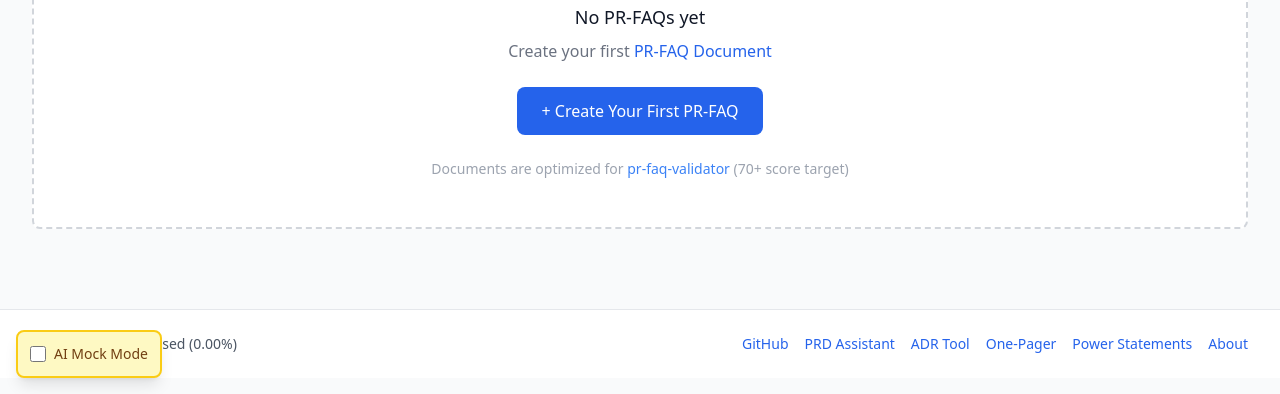
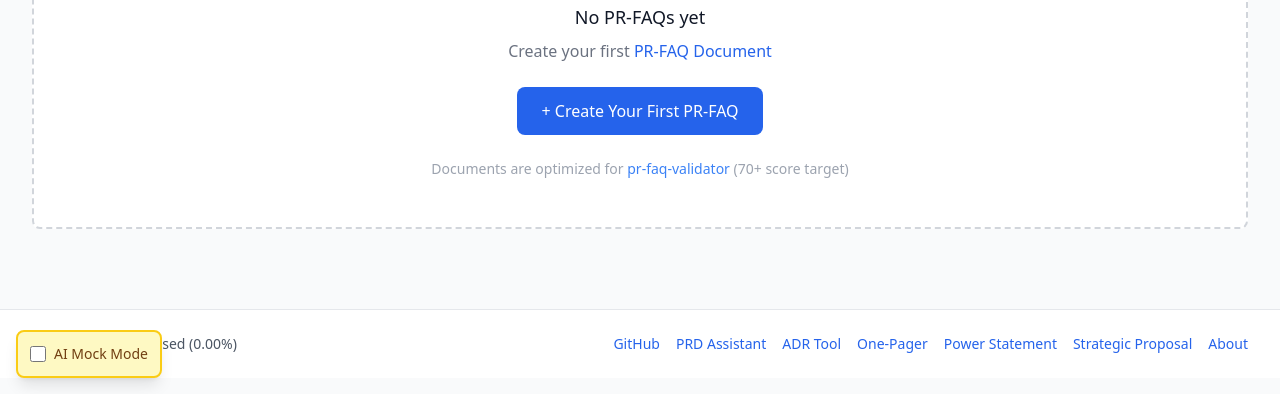
Before and after one commit to bordenet/pr-faq-assistant, a website with bundled scripts: page index.html in a window 1280 px wide. Shown: the part 406-800 px from the top of the page. Built offline with nearby package versions, Linux system fonts and the light colour scheme.

Commit message:
fix: visual parity - add strategic proposal links

```diff
--- a/index.html
+++ b/index.html
@@ -63,6 +63,10 @@
                                 <a href="https://bordenet.github.io/power-statement-assistant/" class="block px-3 py-2 rounded-md hover:bg-gray-100 dark:hover:bg-gray-700 transition-colors">
                                     <div class="font-medium text-gray-900 dark:text-white">Power Statement Assistant</div>
                                     <div class="text-xs text-gray-500 dark:text-gray-400">Craft compelling power statements</div>
+                                </a>
+                                <a href="https://bordenet.github.io/strategic-proposal/" rel="noopener" class="block px-3 py-2 rounded-md hover:bg-gray-100 dark:hover:bg-gray-700 transition-colors">
+                                    <div class="font-medium text-gray-900 dark:text-white">Strategic Proposal Generator</div>
+                                    <div class="text-xs text-gray-500 dark:text-gray-400">Generate compelling strategic proposals</div>
                                 </a>
                             </div>
                         </div>
@@ -135,7 +139,10 @@
                         One-Pager
                     </a>
                     <a href="https://bordenet.github.io/power-statement-assistant/" class="text-sm text-blue-600 dark:text-blue-400 hover:underline">
-                        Power Statements
+                        Power Statement
+                    </a>
+                    <a href="https://bordenet.github.io/strategic-proposal/" class="text-sm text-blue-600 dark:text-blue-400 hover:underline">
+                        Strategic Proposal
                     </a>
                     <a href="#" id="about-link" class="text-sm text-blue-600 dark:text-blue-400 hover:underline">
                         About
```
